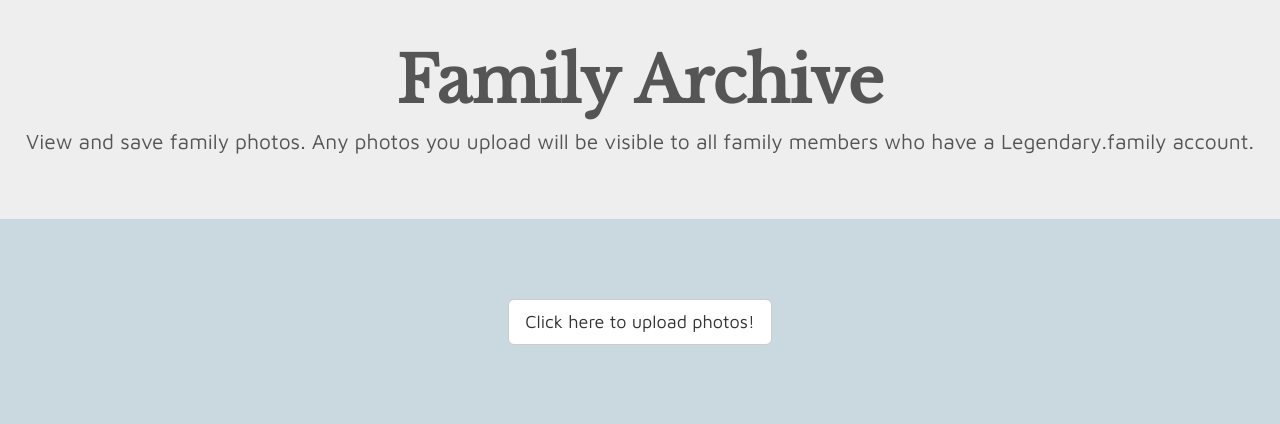
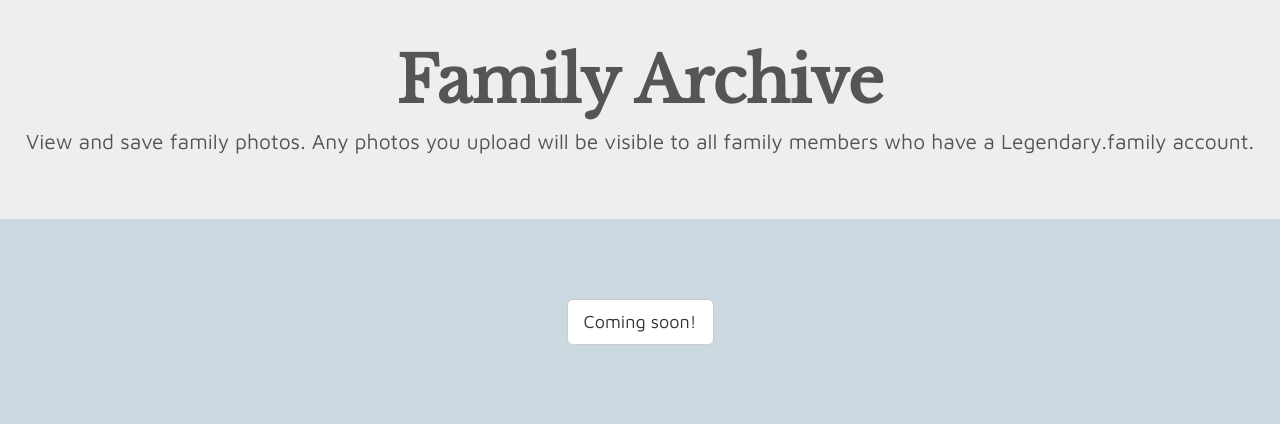
Before and after one commit to ahollyer/dj-legendary-family, a Django app: page /main/photos/ in a window 1280 px wide. Shown: the part 51-475 px from the top of the page. Run offline with Django 3.2, Linux system fonts and the light colour scheme; some libraries are stand-ins or nearby versions; some web fonts are replaced.

Commit message:
Disable photo uploads until ready for production

```diff
--- a/main/templates/main/photos.html
+++ b/main/templates/main/photos.html
@@ -8,7 +8,7 @@
 
 <div class="row">
   <div class="col-xs-12 text-center">
-    <button id="upload-button" class="btn btn-lg btn-default" onClick="showForm()">Click here to upload photos!</button>
+    <button id="upload-button" class="btn btn-lg btn-default" onClick="showForm()">Coming soon!</button>
   </div>
 
   <div id="upload-form" class="col-xs-12 col-s-10 col-s-offset-1 col-md-6 col-md-offset-3">
```
